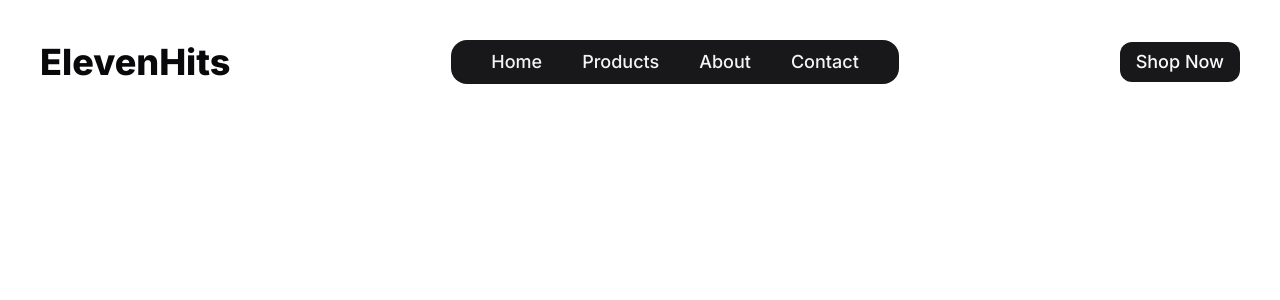
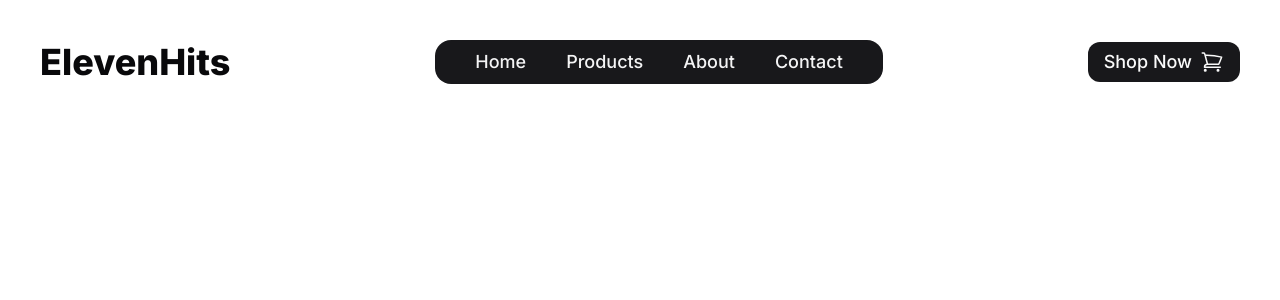
Before and after one commit to Adityavijayvargiya01/ElevenHits, a Next.js app: page / in a window 1280 px wide. Shown: the top 300 px of the page. Built offline with nearby package versions, Linux system fonts and the light colour scheme.

Commit message:
Fix CSS background value and add shopping cart icon to Shop Now button

```diff
--- a/app/globals.css
+++ b/app/globals.css
@@ -4,7 +4,7 @@
 
 @layer base {
   :root {
-    --background: 0 0% 100%;
+    --background: 0, 0%, 100%;
     --foreground: 240 10% 3.9%;
 
     --card: 0 0% 100%;
--- a/app/layout.js
+++ b/app/layout.js
@@ -1,6 +1,7 @@
 import { Inter } from 'next/font/google'
 import './globals.css'
 import Navbar from '@/components/Navbar'
+import Footer from '@/components/Footer'
 
 const inter = Inter({ subsets: ['latin'] })
 
--- /dev/null
+++ b/components/Footer.jsx
@@ -0,0 +1,7 @@
+import React from 'react'
+
+export default function Footer() {
+  return (
+    <div>Footer</div>
+  )
+}
--- a/components/Navbar.jsx
+++ b/components/Navbar.jsx
@@ -9,7 +9,7 @@ import {
   DropdownMenuSeparator,
   DropdownMenuTrigger,
 } from "@/components/ui/dropdown-menu"
-import { Bars3Icon , DevicePhoneMobileIcon} from '@heroicons/react/24/outline'
+import { Bars3Icon , DevicePhoneMobileIcon , ShoppingCartIcon} from '@heroicons/react/24/outline'
 
 export default function Navbar() {
   return (
@@ -26,7 +26,7 @@ export default function Navbar() {
       <a href="">Contact</a>
     </ul>
     </div>
-    <Button className='text-lg rounded-xl'>Shop Now</Button>
+    <Button className='text-lg rounded-xl gap-x-2'>Shop Now<ShoppingCartIcon className='h-6 w-6'/></Button>
     </div>
     <div className='lg:hidden p-8 flex justify-between'>
     <div className=" text-3xl font-extrabold">
```
